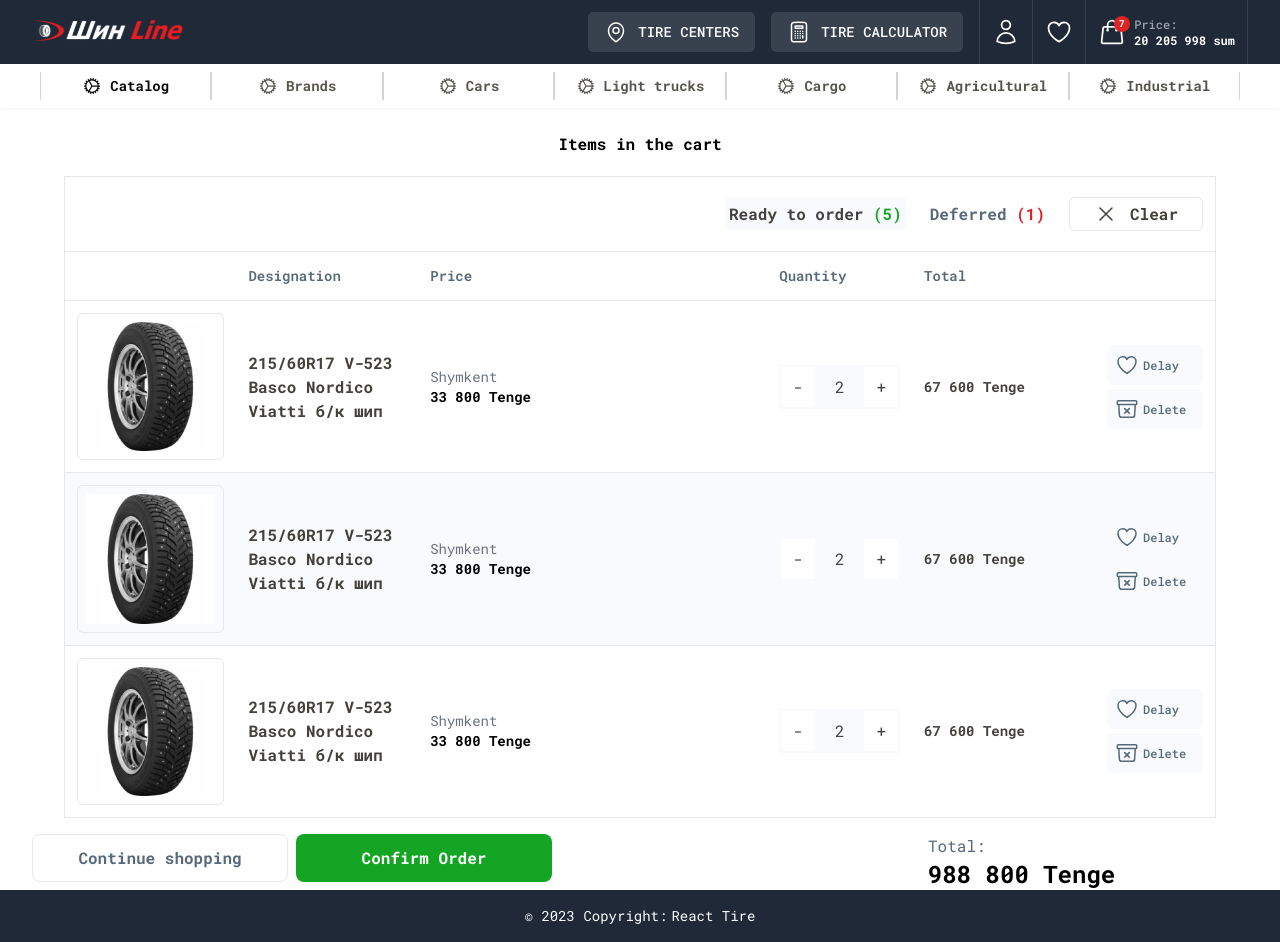
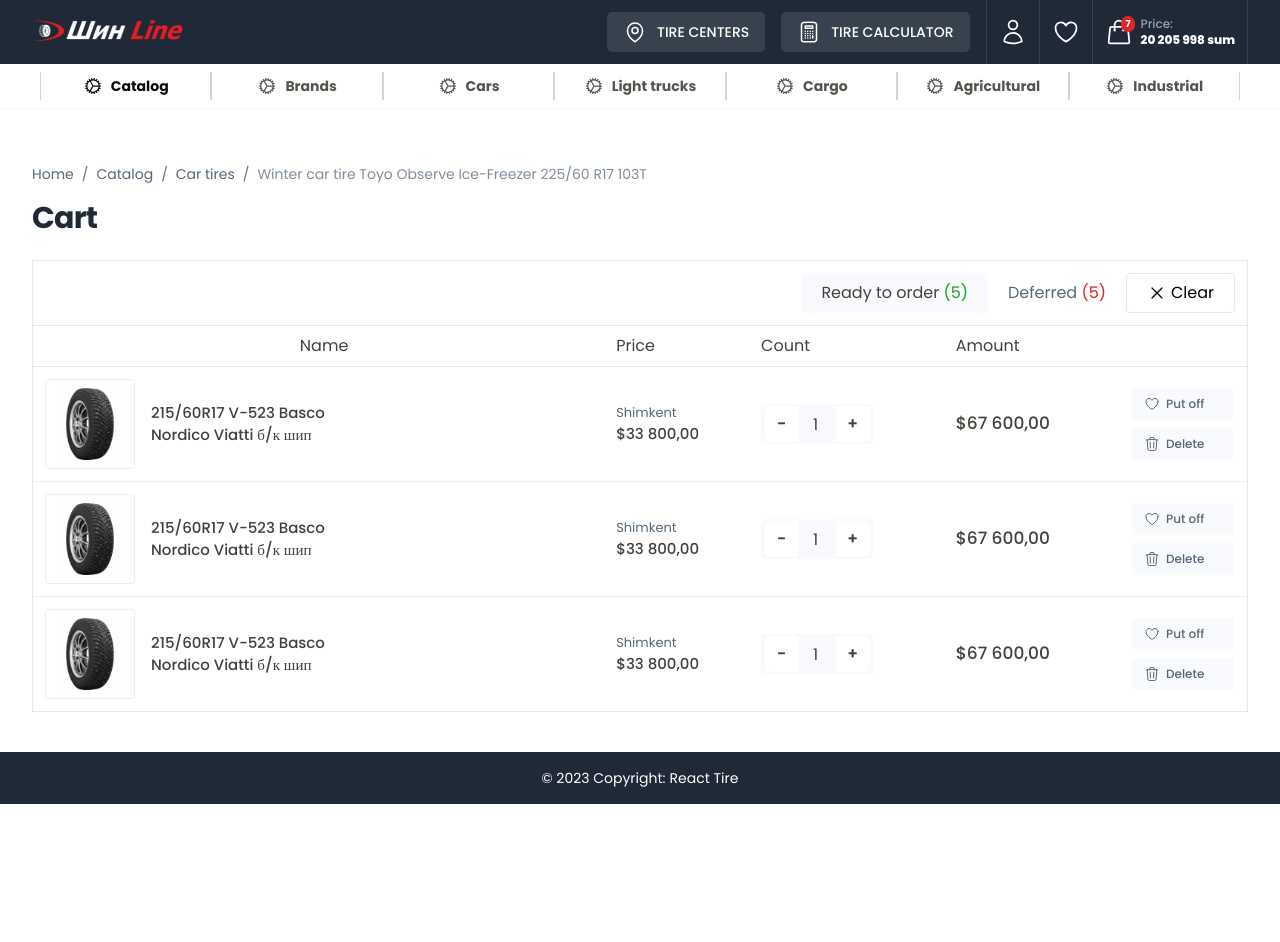
Before and after one commit to prince094/React-e-commerce, a React (Vite) app: page /cart in a window 1280 px wide. After the commit the page ends 804 px from the top, so only its background shows below. Built offline with nearby package versions, Linux system fonts and the light colour scheme.

Commit message:
feature(CartPage): Adds new basket page to collect ordered products

```diff
--- a/index.html
+++ b/index.html
@@ -8,10 +8,22 @@
     />
 
     <meta name="viewport" content="width=device-width, initial-scale=1.0" />
+    <!-- <link rel="preconnect" href="https://fonts.googleapis.com" />
+    <link rel="preconnect" href="https://fonts.gstatic.com" crossorigin />
+    <link
+      href="https://fonts.googleapis.com/css2?family=Roboto+Mono:wght@300;400;500;600;700&display=swap"
+      rel="stylesheet"
+    /> -->
+    <!-- <link rel="preconnect" href="https://fonts.googleapis.com" />
+    <link rel="preconnect" href="https://fonts.gstatic.com" crossorigin />
+    <link
+      href="https://fonts.googleapis.com/css2?family=Montserrat:wght@100;200;300;400;500;600;700;800&display=swap"
+      rel="stylesheet"
+    /> -->
     <link rel="preconnect" href="https://fonts.googleapis.com" />
     <link rel="preconnect" href="https://fonts.gstatic.com" crossorigin />
     <link
-      href="https://fonts.googleapis.com/css2?family=Roboto+Mono:wght@300;400;500;600;700&display=swap"
+      href="https://fonts.googleapis.com/css2?family=Poppins:wght@100;200;300;400;500;600;700;800&display=swap"
       rel="stylesheet"
     />
     <title>React Tire</title>
--- a/src/App.jsx
+++ b/src/App.jsx
@@ -1,11 +1,11 @@
 import { RouterProvider, createBrowserRouter } from 'react-router-dom';
 import Error from './ui/Error';
-import Cart from './features/cart/Cart';
 import Home from './pages/HomePage';
 import Product from './pages/ProductPage';
 import AppLayout from './ui/AppLayout';
 import TyresPage from './pages/TyresPage';
 import NewsPage from './pages/NewsPage';
+import CartPage from './pages/CartPage';
 
 const router = createBrowserRouter([
   {
@@ -18,7 +18,7 @@
       },
       {
         path: '/cart',
-        element: <Cart />,
+        element: <CartPage />,
       },
       {
         path: '/tyres',
--- /dev/null
+++ b/src/pages/CartPage.jsx
@@ -0,0 +1,212 @@
+import BreadCrumb from '../ui/BreadCrumb';
+import { useScreenSize } from '../hooks/useScreenSize';
+import {
+  HeartIcon,
+  ShoppingCartIcon,
+  TrashIcon,
+  XMarkIcon,
+} from '@heroicons/react/24/outline';
+
+function CartPage() {
+  const isMobile = useScreenSize();
+  return (
+    <div className="py-5">
+      <BreadCrumb />
+      <h2 className="my-4 mb-2 text-[18px] font-bold leading-tight tracking-tight text-gray-800 sm:mb-0 sm:text-2xl md:max-w-[80%] md:text-3xl ">
+        Cart
+      </h2>
+      {isMobile ? [1, 2, 3].map((i) => <CartMobileContent />) : <CartContent />}
+
+      <div className="flex hidden flex-col justify-between rounded bg-[#F8FAFD] px-3 py-2 pb-3 md:flex-row md:items-center md:pb-0">
+        <div className="order-1 mt-3 flex flex-col sm:flex-row md:order-none md:mt-0">
+          <button className="border-[rgba(0, 0, 0, 0.10)] mb-2 rounded border bg-white px-6 py-2 text-[#566879] sm:mb-0">
+            Continue shopping
+          </button>
+          <button className="rounded  bg-[#15A524] px-6 py-2 text-white shadow-sm shadow-[#15a52371] sm:ml-3">
+            Confirm order
+          </button>
+        </div>
+        <div className="flex flex-col items-start justify-start md:w-[280px]">
+          <p className="text-md font-medium text-[#566879] md:text-[18px]">
+            Total:
+          </p>
+          <p className="text-xl font-bold text-black md:text-2xl">
+            $998 000,00
+          </p>
+        </div>
+      </div>
+      {/* <EmptyCart /> */}
+    </div>
+  );
+}
+
+export default CartPage;
+
+function EmptyCart() {
+  return (
+    <div className="mt-3 flex flex-col items-center rounded border border-[#F5F8FC] bg-[#F5F8FC] px-3 pb-7 pt-6 text-center sm:pb-16 sm:pt-12">
+      <p className="mx-auto mb-10 w-40 sm:w-52">
+        <img src="/img/cart/empty-cart.png" className="w-full" alt="" />
+      </p>
+      <h3 className="mb-1 text-2xl font-semibold sm:text-[36px]">
+        Your cart is empty
+      </h3>
+      <p className="text-md mb-5 sm:mb-8 sm:text-[18px]">
+        Start choosing products from our catalog
+      </p>
+      <div className="flex flex-col sm:flex-row">
+        <button className="mb-2 min-w-[220px] rounded bg-[#E31E24] px-6 py-2 font-medium text-white sm:mb-0">
+          To home
+        </button>
+        <button className="min-w-[220px] rounded border border-gray-200 bg-white px-6 py-2 font-medium text-[#566879] sm:ml-3">
+          Purchase history
+        </button>
+      </div>
+    </div>
+  );
+}
+
+function CartItem({ item }) {
+  return (
+    <>
+      <tr className="border-b border-[#EEE] transition-all last:border-b-0 hover:shadow-sm">
+        <td className="flex items-center p-3">
+          <p className="w-[90px] rounded border border-[#EEE] p-2">
+            <img
+              className="w-full object-cover object-center"
+              src="/img/01.png"
+              alt={item}
+            />
+          </p>
+          <p className="ml-4 max-w-[211px] text-[15px] font-medium">
+            215/60R17 V-523 Basco Nordico Viatti б/к шип
+          </p>
+        </td>
+        <td className="">
+          <p className="text-[13px] text-[#566879]">Shimkent</p>
+          <p className="text-[15px] font-medium">$33 800,00 </p>
+        </td>
+        <td className="">
+          <div className="flex">
+            <div className="flex h-[40px] w-[112px] items-center justify-between rounded bg-[#F8FAFD] p-1">
+              <button className="flex h-[36px] w-[33px] items-center justify-center rounded-l-[5px] bg-white  font-semibold">
+                <span>-</span>
+              </button>
+              <input
+                type="text"
+                className="h-[32px] w-[32px] rounded  bg-gray-100 bg-transparent px-2 pl-3 text-[16px] outline-none"
+                value={'1'}
+                onChange={(e) => e.target.value}
+              />
+              <button className=" flex h-[36px] w-[33px] items-center justify-center rounded-r-[5px] bg-white font-semibold">
+                <span>+</span>
+              </button>
+            </div>
+          </div>
+        </td>
+        <td className="text-[17px] font-medium">$67 600,00</td>
+        <td className="w-[128px] ">
+          <div className="flex flex-col px-3">
+            <button className="group mb-2 flex items-center rounded bg-[#F8FAFD] px-3 py-[7px] text-[12px] font-medium text-[#566879]">
+              <HeartIcon className="mr-[6px] h-4 w-4 text-[#566879]  group-hover:text-black" />
+              <span className="group-hover:text-black">Put off</span>
+            </button>
+            <button className="group flex items-center rounded bg-[#F8FAFD] px-3 py-[7px] text-[12px] font-medium text-[#566879]">
+              <TrashIcon className="mr-[6px] h-4 w-4 text-[#566879] group-hover:text-black" />
+              <span className="group-hover:text-black">Delete</span>
+            </button>
+          </div>
+        </td>
+      </tr>
+    </>
+  );
+}
+
+function CartMobileContent() {
+  return (
+    <div className="mb-2 flex flex-col rounded border border-[#E2E9F2] bg-white">
+      <div className="flex items-center p-3">
+        <p className="w-[90px] rounded border border-[#EEE] p-2">
+          <img
+            className="w-full object-cover object-center"
+            src="/img/01.png"
+            alt=""
+          />
+        </p>
+        <p className="ml-4  text-[15px] font-medium">
+          215/60R17 V-523 Basco Nordico Viatti б/к шип
+        </p>
+      </div>
+      <div className="flex items-center justify-between px-3 py-1">
+        <div>
+          <p className="text-[13px] text-[#566879]">Shimkent</p>
+          <p className="text-[15px] font-medium">$33 800,00 </p>
+        </div>
+        <div className="flex h-[35px] w-[96px] items-center justify-between rounded bg-[#F8FAFD] px-[2px]">
+          <button className="flex h-[32px] w-[30px] items-center justify-center rounded-l-[5px] bg-white  font-semibold">
+            <span>-</span>
+          </button>
+          <input
+            type="text"
+            className="h-[32px] w-[32px] rounded  bg-gray-100 bg-transparent px-2 pl-3 text-[13px] outline-none"
+            value={'1'}
+            onChange={(e) => e.target.value}
+          />
+          <button className=" flex h-[32px] w-[30px] items-center justify-center rounded-r-[5px] bg-white font-semibold">
+            <span>+</span>
+          </button>
+        </div>
+      </div>
+      <div className="-px-3 mx-3 mt-1 flex items-center justify-between border-t border-[#E2E9F2] py-1">
+        <div>
+          <p className="text-[13px] text-[#566879]">Amount:</p>
+          <p className="text-[17px] font-medium">$67 600,00</p>
+        </div>
+        <div className="flex ">
+          <button className="group mr-2 flex h-8 w-[44px] items-center justify-center rounded bg-[#F8FAFD] text-[12px] font-medium text-[#566879]">
+            <HeartIcon className=" h-4 w-4 text-[#566879]  group-hover:text-black" />
+          </button>
+          <button className="group flex h-8 w-[44px] items-center justify-center rounded bg-[#F8FAFD] text-[12px] font-medium text-[#566879]">
+            <TrashIcon className=" h-4 w-4 text-[#566879] group-hover:text-black" />
+          </button>
+        </div>
+      </div>
+    </div>
+  );
+}
+
+function CartContent() {
+  return (
+    <div className="mx-auto mb-5 mt-6 border border-[#E2E9F2] bg-white">
+      <div className="flex items-center justify-end border-b border-[#E2E9F2] py-3">
+        <button className="rounded bg-[#F8FAFD] px-5 py-2">
+          Ready to order <span className="text-[#15A524]">(5)</span>
+        </button>
+        <button className="px-5 py-2 text-[#566879]">
+          Deferred <span className="text-[#E31E24]">(5)</span>
+        </button>
+        <button className="border-[rgba(0, 0, 0, 0.10)] mr-3 flex items-center rounded border px-5 py-[7px] text-black">
+          <XMarkIcon className="mr-1 h-5 w-5 text-black" />
+          <span>Clear</span>
+        </button>
+      </div>
+      <table className=" w-full table-auto">
+        <thead className="bg-primary border-b border-[#E2E9F2] text-left">
+          <tr className="[&>th]:py-2 [&>th]:font-normal">
+            <th className="text-center"> Name </th>
+            <th> Price </th>
+            <th> Count </th>
+            <th> Amount </th>
+            <th> </th>
+          </tr>
+        </thead>
+
+        <tbody className="">
+          {[1, 2, 3].map((item) => (
+            <CartItem item={item} key={item} />
+          ))}
+        </tbody>
+      </table>
+    </div>
+  );
+}
--- a/src/pages/ProductPage.jsx
+++ b/src/pages/ProductPage.jsx
@@ -109,7 +109,7 @@
               <p className="flex h-full items-center justify-center overflow-hidden py-5">
                 <img
                   src="/public/img/01-big.png"
-                  className="ml-14 w-[95%] object-cover object-center sm:w-[70%] lg:ml-20 lg:h-[70%]"
+                  className="ml-14 w-[95%] object-cover object-center sm:w-[70%] lg:ml-20 "
                   alt=""
                 />
               </p>
--- a/tailwind.config.js
+++ b/tailwind.config.js
@@ -4,8 +4,9 @@
   content: ['./index.html', './src/**/*.{js,ts,jsx,tsx}'],
   theme: {
     fontFamily: {
-      sans: 'Roboto Mono, monospace',
-      // pizza : "Monsterrat, san-serif" // use font-pizza
+      // pizza: 'Roboto Mono, monospace',
+      // sans: 'Montserrat', // use font-pizza
+      sans: 'Poppins', // use font-pizza
     },
     extend: {
       colors: {
@@ -17,7 +18,6 @@
       height: {
         screen: '100dvh', // use h-screen, overwrited 100vh to 100dvh dynamic view height
       },
-
     },
   },
   plugins: [],
```
Also changed, not shown: public/img/cart/01.png (added), public/img/cart/empty-cart.png (added).
